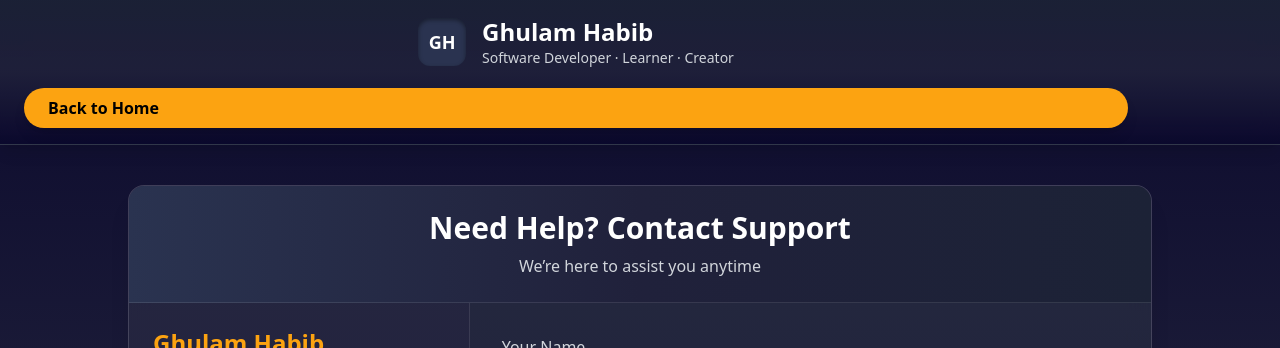
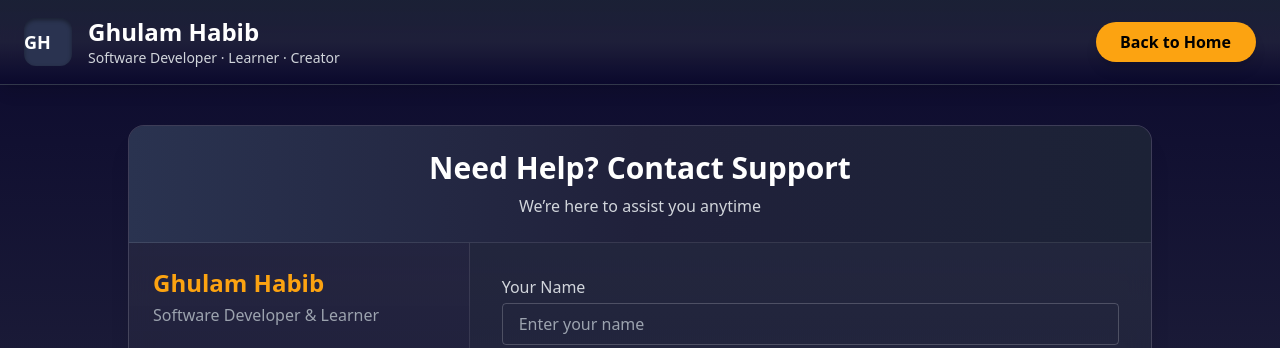
Before and after one commit to habibx792/DS_And_Algo-Visualizer, a website: page code/help.html in a window 1280 px wide. Shown: the top 348 px of the page. Drawn offline with nearby package versions, Linux system fonts and the light colour scheme.

Commit message:
fix the help.html home button

```diff
--- a/code/help.html
+++ b/code/help.html
@@ -31,12 +31,12 @@
 
 
   <header
-    class="sticky top-0 z-50 backdrop-blur-md bg-gradient-to-b from-navyMid/95 via-navySoft/90 to-navyDeep/95 border-b border-white/10 shadow-lg">
-    <div class="max-w-6xl md:flex md:items-center md:justify-between flex justify-center items-center  flex-col gap-5 px-6 py-4 ">
+    class="sticky w-full top-0 z-50 backdrop-blur-md bg-gradient-to-b from-navyMid/95 via-navySoft/90 to-navyDeep/95 border-b border-white/10 shadow-lg">
+    <div class="w-full  md:flex md:items-center md:justify-between flex justify-between items-center md:flex-row  flex-col gap-30 px-6 py-4 ">
 
-      <div class="flex items-center gap-4">
+      <div class=" flex items-center justify-between gap-4">
         <div
-          class="flex items-center justify-center w-12 h-12 rounded-xl bg-navyBox font-extrabold text-lg shadow-inner shadow-black/40">
+          class="flex items-center  w-12 h-12 rounded-xl bg-navyBox font-extrabold text-lg shadow-inner shadow-black/40">
           GH
         </div>
         <div>
@@ -46,7 +46,7 @@
       </div>
 
 
-      <div class="flex w-full">
+      <div class="flex justify-end w-60 md:w-40 mt-5 md:mt-0">
         <a href="index.html"
           class="py-2 px-6 w-full rounded-full bg-goldAccent text-black font-semibold shadow-lg hover:bg-white hover:text-navySoft transition duration-300">
           Back to Home
```
Also changed, not shown: code/src/output.css.
